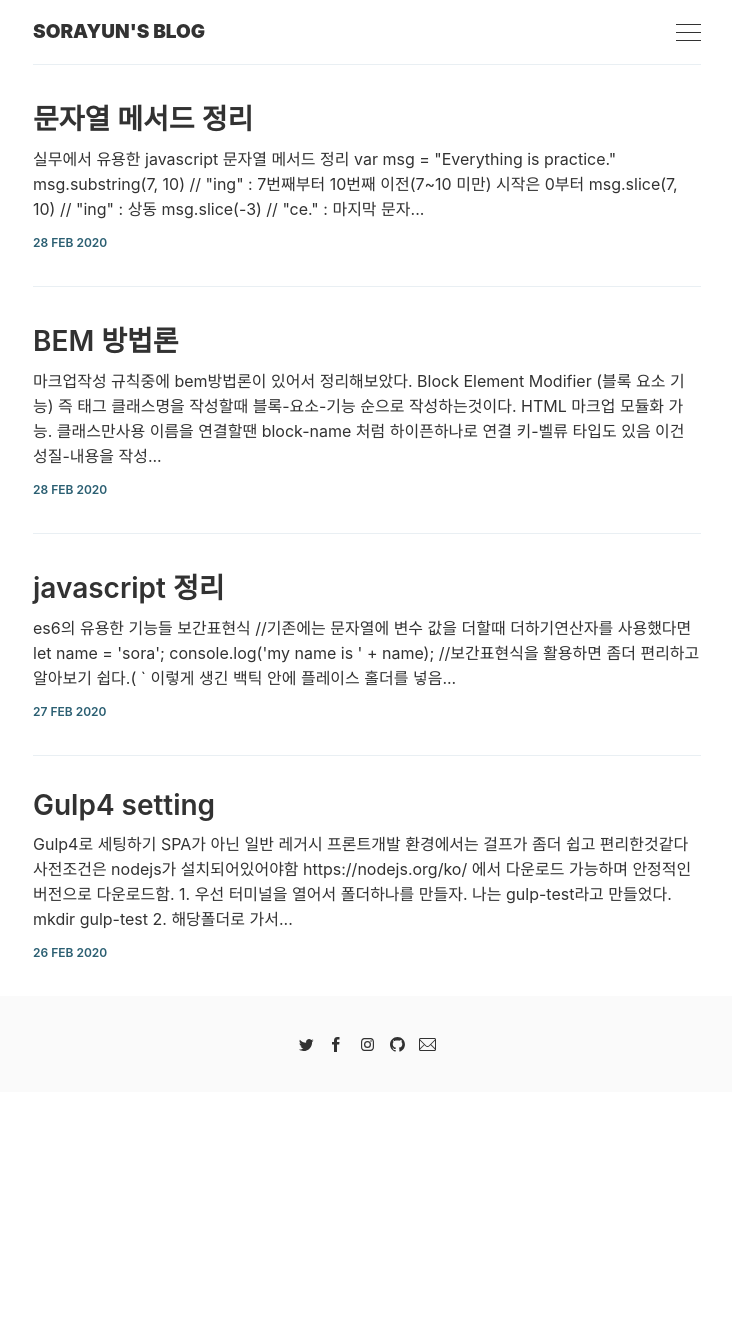
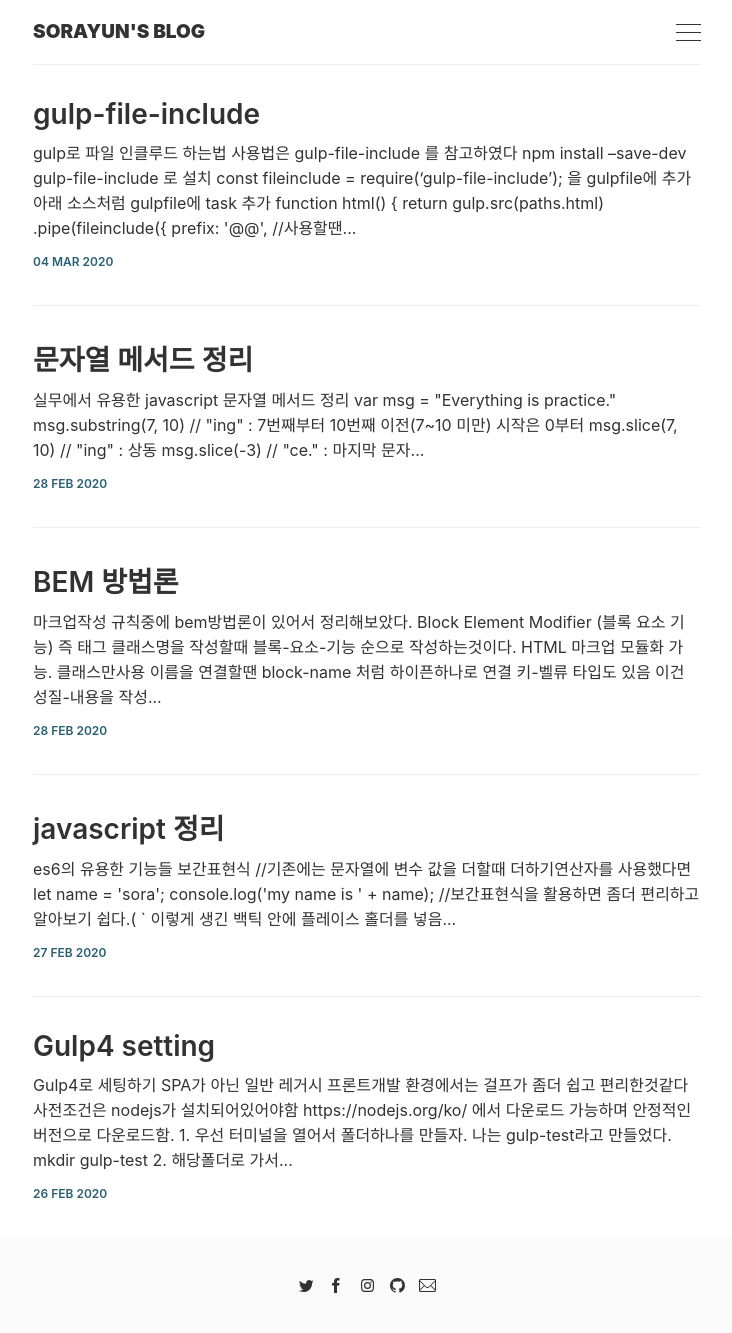
Before and after one commit to sorayun91/sorayun91.github.io, a Jekyll site: the page built from index.html, in a window 1280 px wide. Shown: the whole page, without its empty margins (273-1005 px from the left). Built offline with Jekyll 4.4.1, drawn with Linux system fonts in a browser that asks for light colours; the list of posts is cut into pages by our own code; before the commit the page ends 1092 px from its top, so only the background shows below that.

Commit message:
gulp-file-include

```diff
--- /dev/null
+++ b/_posts/2020-03-04-gulp-file-include.md
@@ -0,0 +1,82 @@
+---
+title: gulp-file-include
+layout: post
+tags:
+- gulp
+- gulp-file-include
+---
+
+## gulp로 파일 인클루드 하는법
+
+
+사용법은 [gulp-file-include](https://www.npmjs.com/package/gulp-file-include) 를 참고하였다
+
+* npm install --save-dev gulp-file-include 로 설치
+* const fileinclude = require('gulp-file-include');  을 gulpfile에 추가
+* 아래 소스처럼 gulpfile에 task 추가
+
+{% highlight js %}
+function html() {
+	return gulp.src(paths.html)
+		.pipe(fileinclude({
+			prefix: '@@', //사용할땐 앞에@@ 를 붙이면됨
+		}))
+		.pipe(gulp.dest(dist))
+		.pipe(connect.reload());
+}
+{% endhighlight %}
+
+* 기본적인 파일인클루드 방법은 예들들면 index.html에 공통헤더와 푸터를 붙이고싶다.
+1. header.html, footer.html 을 만들어서
+2. index.html에 원하는 위치에 @@include('./header.html') 이런식으로 붙이면됨
+
+{% highlight html %}
+index.html
+
+<body>
+    <div class="main">
+        @@include('./header.html')
+</body>
+{% endhighlight %}
+
+* 그리고 각페이지별로 분기처리를 하기위해 페이지 마다 다르게 header에 class를 주고싶다.
+* 예를들면 index.html에선 header태그에 main-header클래스를 주고 sub.html에선 header태그에 sub-header클래스를 주고싶다.
+
+1. index.html 에서 name을 넣는다.
+2. header.html에서 클래스를 삽입하고싶은곳에 @@name을 넣는다.
+
+{% highlight html %}
+index.html
+
+<body>
+    <div class="main">
+        @@include('./header.html', {
+            "name": "main-header"
+        })
+</body>
+{% endhighlight %}
+
+{% highlight html %}
+header.html
+
+<body>
+    <header class="header @@name">
+        공통헤더
+    </header>
+</body>
+{% endhighlight %}
+
+* 웹루트설정(이렇게 해놓으면 나중에 루트가 변경되면 일일이 안바꿔두된다.)
+{% highlight html %}
+<!DOCTYPE html>
+<html>
+  <head>
+    <link type=stylesheet src=@@webRoot/css/style.css>
+  </head>
+  <body>
+    <h1>Support Contact Info</h1>
+    <footer><a href=@@webRoot>Home</a></footer>
+  </body>
+  </body>
+</html>
+{% endhighlight %}
```
Also changed, not shown: _posts/2020-02-28-string.md (+1 -1 lines).
